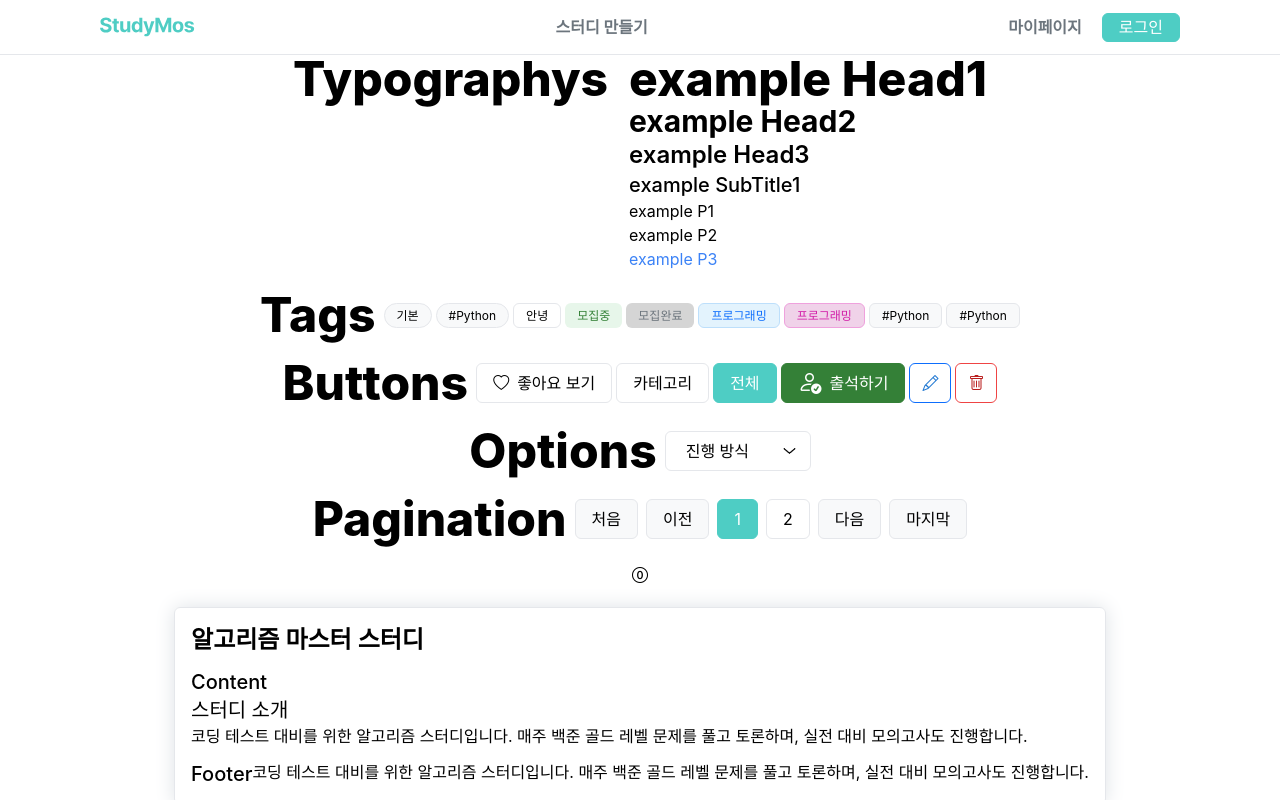
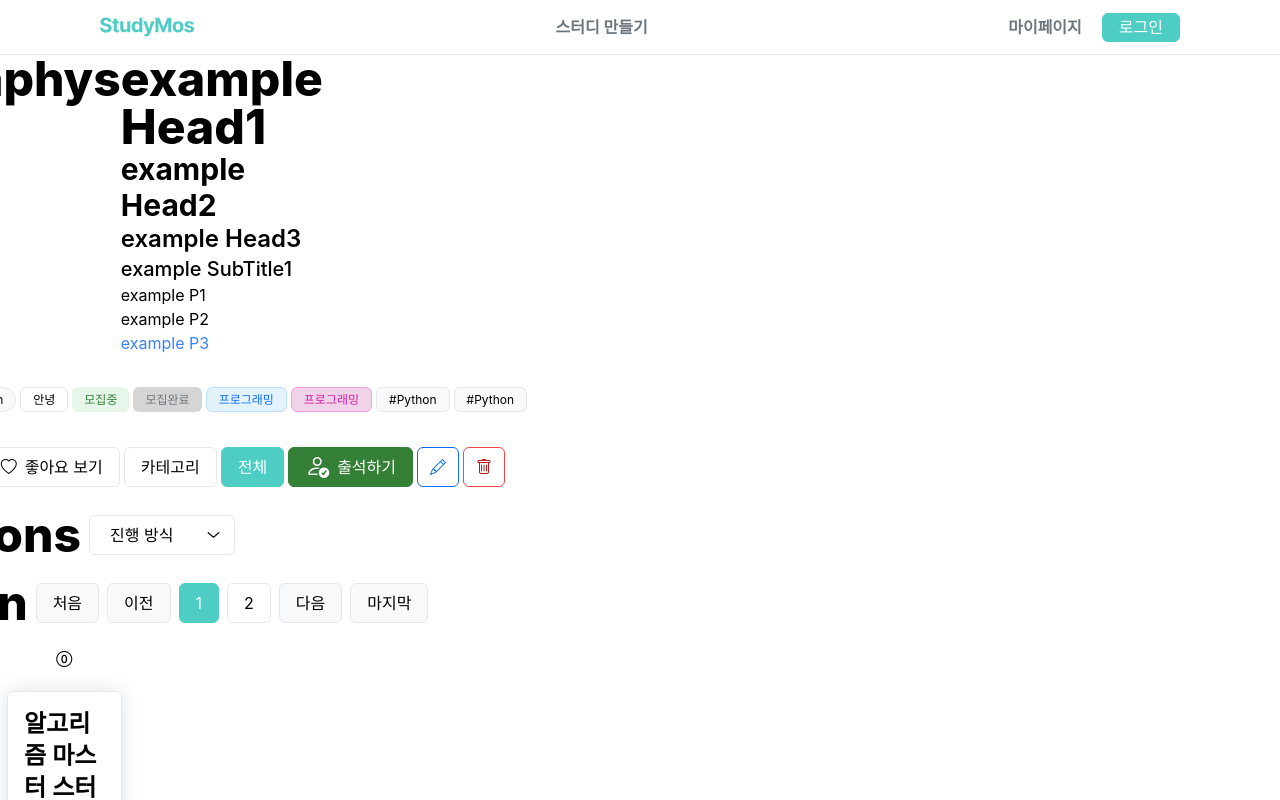
Before and after one commit to project-mos/frontend, a Next.js app: page /test in a window 1280 px wide. Shown: the top 800 px of the page. Built offline with nearby package versions, Linux system fonts and the light colour scheme.

Commit message:
💄 [Design]: 공통 layout.tsx layout class 추가

```diff
--- a/src/app/layout.tsx
+++ b/src/app/layout.tsx
@@ -12,13 +12,13 @@ export default function RootLayout({
   return (
     <html lang="en">
       <body suppressHydrationWarning>
-        <Header />
         <QueryClientProvider>
-          <div className="pt-[55px] laptop:px-[100px] desktop:px-[300px]">
-            {children}
+          <Header />
+          <div className="flex items-center justify-center">
+            <div className="layout">{children}</div>
           </div>
+          <Footer />
         </QueryClientProvider>
-        <Footer />
       </body>
     </html>
   );
```
